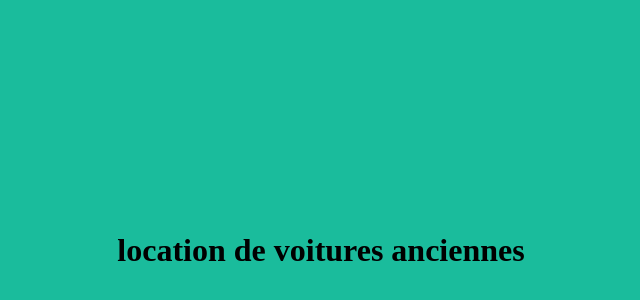
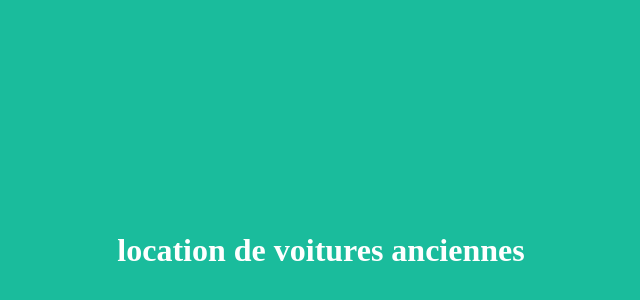
Before and after one commit to mahealain/locationVoiture, a plain HTML site: page index.html in a window 1280 px wide. Shown: the part 42-342 px from the top of the page, without its empty margins (319-959 px from the left). Drawn offline with Linux system fonts and the light colour scheme.

Commit message:
modif couleur du grand titre

```diff
--- a/index.html
+++ b/index.html
@@ -5,6 +5,6 @@
 		<title></title>
 	</head>
 	<body style="background-color:#1abc9c;">
-		<h1 style="padding-top:20%; padding-bottom:20%; text-align:center;">location de voitures anciennes</h1>
+		<h1 style="padding-top:20%; padding-bottom:20%; text-align:center; color:#FFFFFF">location de voitures anciennes</h1>
 	</body>
 </html>
```
